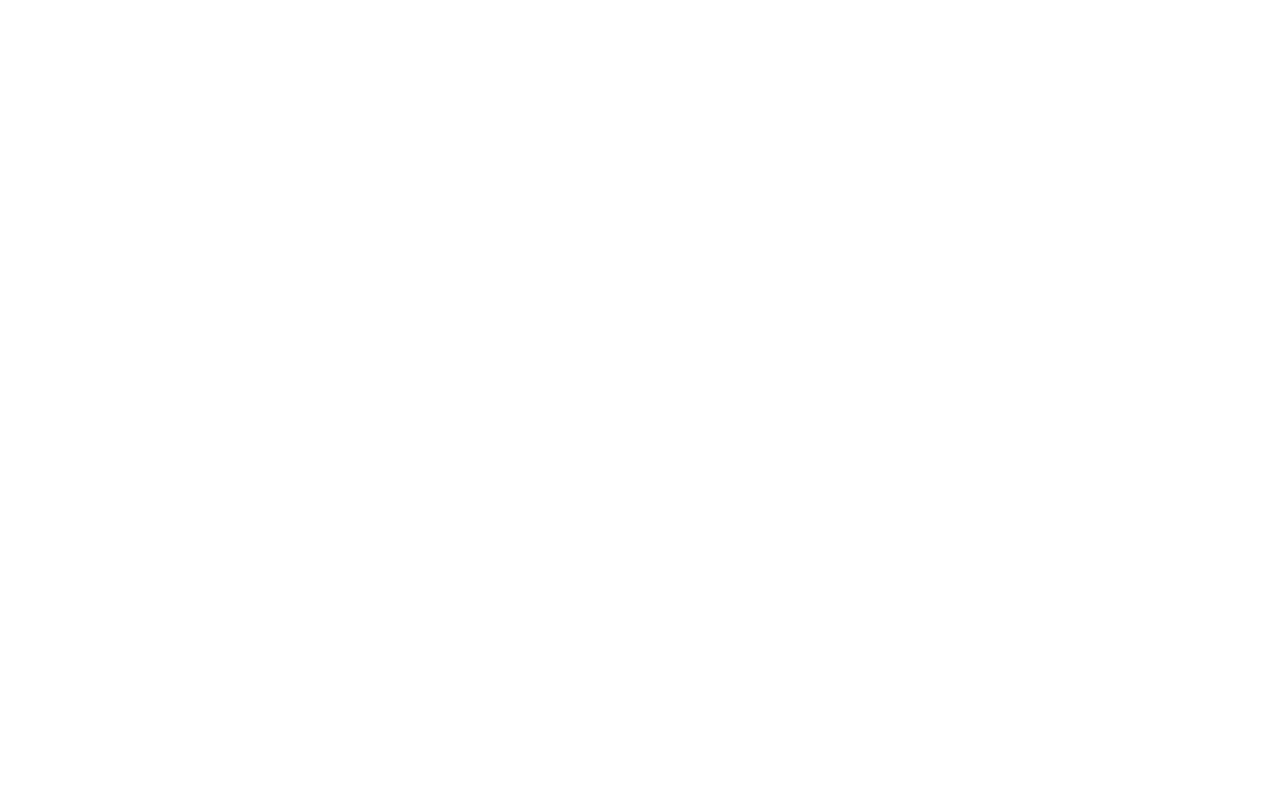
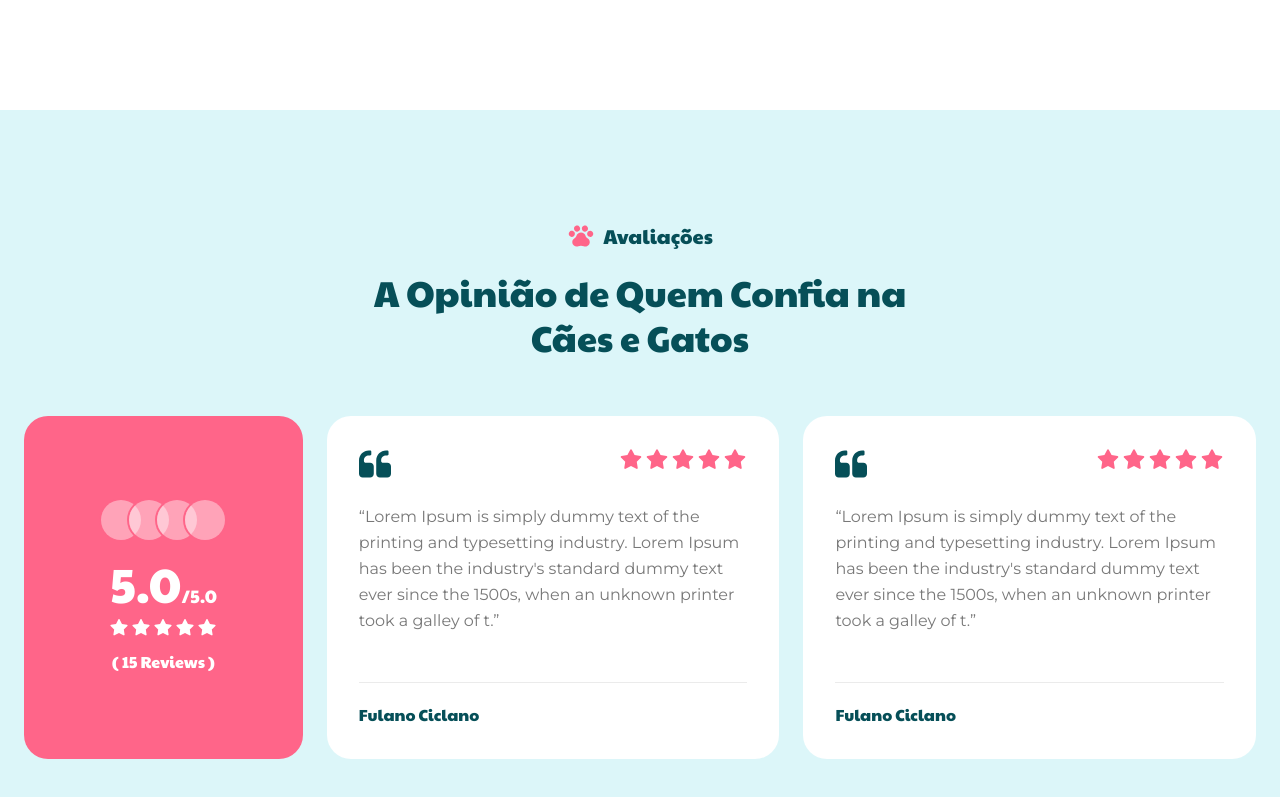
Before and after one commit to diogolpievan/caesegatosbirigui, a Next.js app: page / in a window 1280 px wide. Shown: the part 3479-4276 px from the top of the page. Before the commit the page ends 3589 px from the top, so only its background shows below. Built offline with nearby package versions, Linux system fonts and the light colour scheme.

Commit message:
feat: add Testimonials section with carousel and rating overview, include new icons

```diff
--- a/src/app/page.tsx
+++ b/src/app/page.tsx
@@ -2,6 +2,7 @@
 import AboutClinic from "@/components/modules/home/sections/about-clinic";
 import Services from "@/components/modules/home/sections/services";
 import Specialist from "@/components/modules/home/sections/specialist";
+import Testimonials from "@/components/modules/home/sections/testimonials";
 
 export default function Home() {
   return (
@@ -10,6 +11,7 @@
       <AboutClinic />
       <Services />
       <Specialist />
+      <Testimonials />
     </>
   );
 }
--- a/src/assets/icons/index.ts
+++ b/src/assets/icons/index.ts
@@ -18,4 +18,6 @@
 export * from './paw-circle';
 export * from './paw-plus';
 export * from './paw';
+export * from './quote';
+export * from './star';
 export * from './whatsapp';
--- /dev/null
+++ b/src/assets/icons/quote.tsx
@@ -0,0 +1,21 @@
+import { SVGProps } from "react";
+
+export const QuoteIcon = (props: SVGProps<SVGSVGElement>) => {
+  return (
+    <svg
+      viewBox="0 0 40 40"
+      fill="none"
+      xmlns="http://www.w3.org/2000/svg"
+      {...props}
+    >
+      <path
+        d="M13.846 18.4619H8.46136C7.82029 18.4619 7.27529 18.2376 6.82653 17.7888C6.37802 17.3401 6.15346 16.7952 6.15346 16.154V15.3851C6.15346 13.6863 6.75454 12.2361 7.95661 11.034C9.15859 9.83238 10.609 9.2313 12.3077 9.2313H13.846C14.2626 9.2313 14.6231 9.07899 14.9277 8.77462C15.2321 8.47008 15.3844 8.10964 15.3844 7.69295V4.61575C15.3844 4.19915 15.2321 3.83837 14.9277 3.53383C14.6232 3.22971 14.2627 3.07715 13.846 3.07715H12.3077C10.6409 3.07715 9.05065 3.40198 7.53605 4.05071C6.02161 4.69986 4.71169 5.57735 3.60578 6.68327C2.49995 7.78868 1.62271 9.09869 0.973642 10.6133C0.324576 12.1277 0 13.7184 0 15.385V32.3077C0 33.5904 0.448512 34.6796 1.34596 35.5774C2.24349 36.4747 3.33349 36.9233 4.61546 36.9233H13.8466C15.1285 36.9233 16.2182 36.4747 17.1158 35.5774C18.0131 34.6796 18.4618 33.5904 18.4618 32.3077V23.0774C18.4618 21.7949 18.0131 20.7057 17.1152 19.8079C16.218 18.9107 15.1279 18.4619 13.846 18.4619Z"
+        fill="currentColor"
+      />
+      <path
+        d="M38.6546 19.8079C37.7574 18.9107 36.6677 18.4619 35.3855 18.4619H30.0009C29.3601 18.4619 28.8146 18.2376 28.3666 17.7888C27.9177 17.3401 27.6936 16.7952 27.6936 16.154V15.3851C27.6936 13.6863 28.2946 12.2361 29.4961 11.034C30.6977 9.83238 32.148 9.2313 33.8475 9.2313H35.3855C35.8022 9.2313 36.1629 9.07899 36.4673 8.77462C36.7715 8.47008 36.9243 8.10964 36.9243 7.69295V4.61575C36.9243 4.19915 36.7716 3.83837 36.4673 3.53383C36.163 3.22971 35.8023 3.07715 35.3855 3.07715H33.8475C32.1798 3.07715 30.5899 3.40198 29.0749 4.05071C27.5607 4.69986 26.2512 5.57735 25.1453 6.68327C24.0394 7.78868 23.1617 9.09869 22.5129 10.6133C21.864 12.1277 21.539 13.7184 21.539 15.385V32.3077C21.539 33.5904 21.9879 34.6796 22.8851 35.5774C23.7824 36.4747 24.8722 36.9233 26.1543 36.9233H35.3849C36.6672 36.9233 37.7568 36.4747 38.654 35.5774C39.5519 34.6796 39.9999 33.5904 39.9999 32.3077V23.0774C40 21.7948 39.5519 20.7057 38.6546 19.8079Z"
+        fill="currentColor"
+      />
+    </svg>
+  );
+};
--- /dev/null
+++ b/src/assets/icons/star.tsx
@@ -0,0 +1,17 @@
+import { SVGProps } from "react";
+
+export const StarIcon = (props: SVGProps<SVGSVGElement>) => {
+  return (
+    <svg
+      viewBox="0 0 32 32"
+      fill="none"
+      xmlns="http://www.w3.org/2000/svg"
+      {...props}
+    >
+      <path
+        d="M17.075 2.2551C16.87 1.8551 16.455 1.6001 16.005 1.6001C15.555 1.6001 15.14 1.8551 14.935 2.2551L11.255 9.4651L3.25999 10.7351C2.81499 10.8051 2.44499 11.1201 2.30499 11.5501C2.16499 11.9801 2.27999 12.4501 2.59499 12.7701L8.31499 18.4951L7.05499 26.4901C6.98499 26.9351 7.16999 27.3851 7.53499 27.6501C7.89999 27.9151 8.37999 27.9551 8.78499 27.7501L16.005 24.0801L23.22 27.7501C23.62 27.9551 24.105 27.9151 24.47 27.6501C24.835 27.3851 25.02 26.9401 24.95 26.4901L23.685 18.4951L29.405 12.7701C29.725 12.4501 29.835 11.9801 29.695 11.5501C29.555 11.1201 29.19 10.8051 28.74 10.7351L20.75 9.4651L17.075 2.2551Z"
+        fill="currentColor"
+      />
+    </svg>
+  );
+};
--- a/src/components/modules/home/sections/specialist/index.tsx
+++ b/src/components/modules/home/sections/specialist/index.tsx
@@ -59,7 +59,7 @@
             width={614}
             height={861}
             sizes="(max-width: 1024px) 100vw, 40vw"
-            className="h-auto w-full self-start rounded-[40px]"
+            className="h-auto w-full self-end rounded-[40px]"
           />
 
           <div>
--- /dev/null
+++ b/src/components/modules/home/sections/testimonials/index.tsx
@@ -0,0 +1,55 @@
+import { PawIcon } from "@/assets/icons";
+import { SectionBadge } from "@/components/ui/section-badge";
+import { RatingOverviewCard } from "./rating-overview-card";
+import { TestimonialsCarousel } from "./testimonials-carousel";
+
+const SUMMARY = {
+  rating: 5.0,
+  max: 5,
+  reviewsCount: 15,
+};
+
+const TESTIMONIALS = [
+  {
+    id: "testimonial-1",
+    rating: 5,
+    author: "Fulano Ciclano",
+    content:
+      "Lorem Ipsum is simply dummy text of the printing and typesetting industry. Lorem Ipsum has been the industry's standard dummy text ever since the 1500s, when an unknown printer took a galley of t.",
+  },
+  {
+    id: "testimonial-2",
+    rating: 5,
+    author: "Fulano Ciclano",
+    content:
+      "Lorem Ipsum is simply dummy text of the printing and typesetting industry. Lorem Ipsum has been the industry's standard dummy text ever since the 1500s, when an unknown printer took a galley of t.",
+  },
+];
+
+export const Testimonials = () => {
+  return (
+    <section id="testimonials" className="bg-primary/20 py-20 lg:py-28">
+      <div className="container">
+        <div className="flex flex-col items-center text-center">
+          <SectionBadge icon={PawIcon} text="Avaliações" />
+
+          <h2 className="mt-5 max-w-xl text-4xl leading-tight">
+            A Opinião de Quem Confia na Cães e Gatos
+          </h2>
+        </div>
+
+        <div className="mt-14 grid items-stretch gap-6 lg:grid-cols-[0.3fr_1fr]">
+          <RatingOverviewCard
+            rating={SUMMARY.rating}
+            max={SUMMARY.max}
+            reviewsCount={SUMMARY.reviewsCount}
+          />
+
+          <TestimonialsCarousel testimonials={TESTIMONIALS} />
+        </div>
+      </div>
+    </section>
+  );
+};
+
+export default Testimonials;
--- /dev/null
+++ b/src/components/modules/home/sections/testimonials/rating-overview-card.tsx
@@ -0,0 +1,44 @@
+import { StarRating } from "@/components/ui/star-rating";
+
+type RatingOverviewCardProps = {
+  rating: number;
+  max?: number;
+  reviewsCount: number;
+  avatarsCount?: number;
+};
+
+export const RatingOverviewCard = ({
+  rating,
+  max = 5,
+  reviewsCount,
+  avatarsCount = 4,
+}: RatingOverviewCardProps) => {
+  return (
+    <div className="flex flex-col items-center justify-center rounded-3xl bg-accent p-10 text-center text-white">
+      <div className="flex -space-x-3">
+        {Array.from({ length: avatarsCount }, (_, index) => (
+          <span
+            key={index}
+            className="size-10 rounded-full bg-white/40 ring-2 ring-accent"
+          />
+        ))}
+      </div>
+
+      <p className="mt-5 font-paytone-one">
+        <span className="text-5xl">{rating.toFixed(1)}</span>
+        <span className="text-lg">/{max.toFixed(1)}</span>
+      </p>
+
+      <StarRating
+        rating={Math.round(rating)}
+        max={max}
+        className="mt-2 text-white"
+        starClassName="size-5"
+      />
+
+      <p className="mt-3 font-paytone-one">( {reviewsCount} Reviews )</p>
+    </div>
+  );
+};
+
+export default RatingOverviewCard;
--- /dev/null
+++ b/src/components/modules/home/sections/testimonials/testimonial-card.tsx
@@ -0,0 +1,38 @@
+import { QuoteIcon } from "@/assets/icons";
+import { StarRating } from "@/components/ui/star-rating";
+
+type TestimonialCardProps = {
+  rating: number;
+  author: string;
+  content: string;
+  className?: string;
+};
+
+export const TestimonialCard = ({
+  rating,
+  author,
+  content,
+  className = "",
+}: TestimonialCardProps) => {
+  return (
+    <article
+      className={`flex h-full flex-col rounded-3xl bg-background p-8 ${className}`}
+    >
+      <div className="flex items-start justify-between gap-4">
+        <QuoteIcon className="size-8 text-secondary" />
+        <StarRating rating={rating} starClassName="size-6" />
+      </div>
+
+      <p className="mt-6 leading-relaxed text-foreground/70">
+        &ldquo;{content}&rdquo;
+      </p>
+
+      <div className="mt-auto">
+        <hr className="mt-12 mb-5 border-foreground/10" />
+        <p className="font-paytone-one text-secondary">{author}</p>
+      </div>
+    </article>
+  );
+};
+
+export default TestimonialCard;
--- /dev/null
+++ b/src/components/modules/home/sections/testimonials/testimonials-carousel.tsx
@@ -0,0 +1,75 @@
+"use client";
+
+import { useEffect, useState } from "react";
+import { TestimonialCard } from "./testimonial-card";
+
+type Testimonial = {
+  id: string;
+  rating: number;
+  author: string;
+  content: string;
+};
+
+type TestimonialsCarouselProps = {
+  testimonials: Testimonial[];
+  intervalMs?: number;
+};
+
+const GAP = 24;
+
+export const TestimonialsCarousel = ({
+  testimonials,
+  intervalMs = 4000,
+}: TestimonialsCarouselProps) => {
+  const [perView, setPerView] = useState(1);
+  const [index, setIndex] = useState(0);
+  const [paused, setPaused] = useState(false);
+
+  useEffect(() => {
+    const update = () => setPerView(window.innerWidth >= 1024 ? 2 : 1);
+    update();
+    window.addEventListener("resize", update);
+    return () => window.removeEventListener("resize", update);
+  }, []);
+
+  const maxIndex = Math.max(0, testimonials.length - perView);
+  const safeIndex = Math.min(index, maxIndex);
+
+  useEffect(() => {
+    if (paused || testimonials.length <= perView) return;
+    const id = setInterval(() => {
+      setIndex((current) => (current >= maxIndex ? 0 : current + 1));
+    }, intervalMs);
+    return () => clearInterval(id);
+  }, [paused, maxIndex, perView, testimonials.length, intervalMs]);
+
+  const slide = 100 / perView;
+  const basis = `calc(${slide}% - ${(GAP * (perView - 1)) / perView}px)`;
+
+  return (
+    <div
+      className="h-full overflow-hidden"
+      onMouseEnter={() => setPaused(true)}
+      onMouseLeave={() => setPaused(false)}
+    >
+      <div
+        className="flex h-full gap-6 transition-transform duration-500 ease-out"
+        style={{
+          transform: `translateX(calc(${safeIndex} * (-${slide}% - ${GAP / perView}px)))`,
+        }}
+      >
+        {testimonials.map((testimonial) => (
+          <div
+            key={testimonial.id}
+            className="shrink-0 grow-0"
+            style={{ flexBasis: basis }}
+          >
+            <TestimonialCard {...testimonial} />
+          </div>
+        ))}
+      </div>
+    </div>
+  );
+};
+
+export default TestimonialsCarousel;
--- /dev/null
+++ b/src/components/ui/star-rating/index.tsx
@@ -0,0 +1,28 @@
+import { StarIcon } from "@/assets/icons";
+
+type StarRatingProps = {
+  rating: number;
+  max?: number;
+  className?: string;
+  starClassName?: string;
+};
+
+export const StarRating = ({
+  rating,
+  max = 5,
+  className = "text-accent",
+  starClassName = "size-4",
+}: StarRatingProps) => {
+  return (
+    <div className={`flex items-center gap-0.5 ${className}`}>
+      {Array.from({ length: max }, (_, index) => (
+        <StarIcon
+          key={index}
+          className={`${starClassName} ${index < rating ? "" : "opacity-30"}`}
+        />
+      ))}
+    </div>
+  );
+};
+
+export default StarRating;
```
